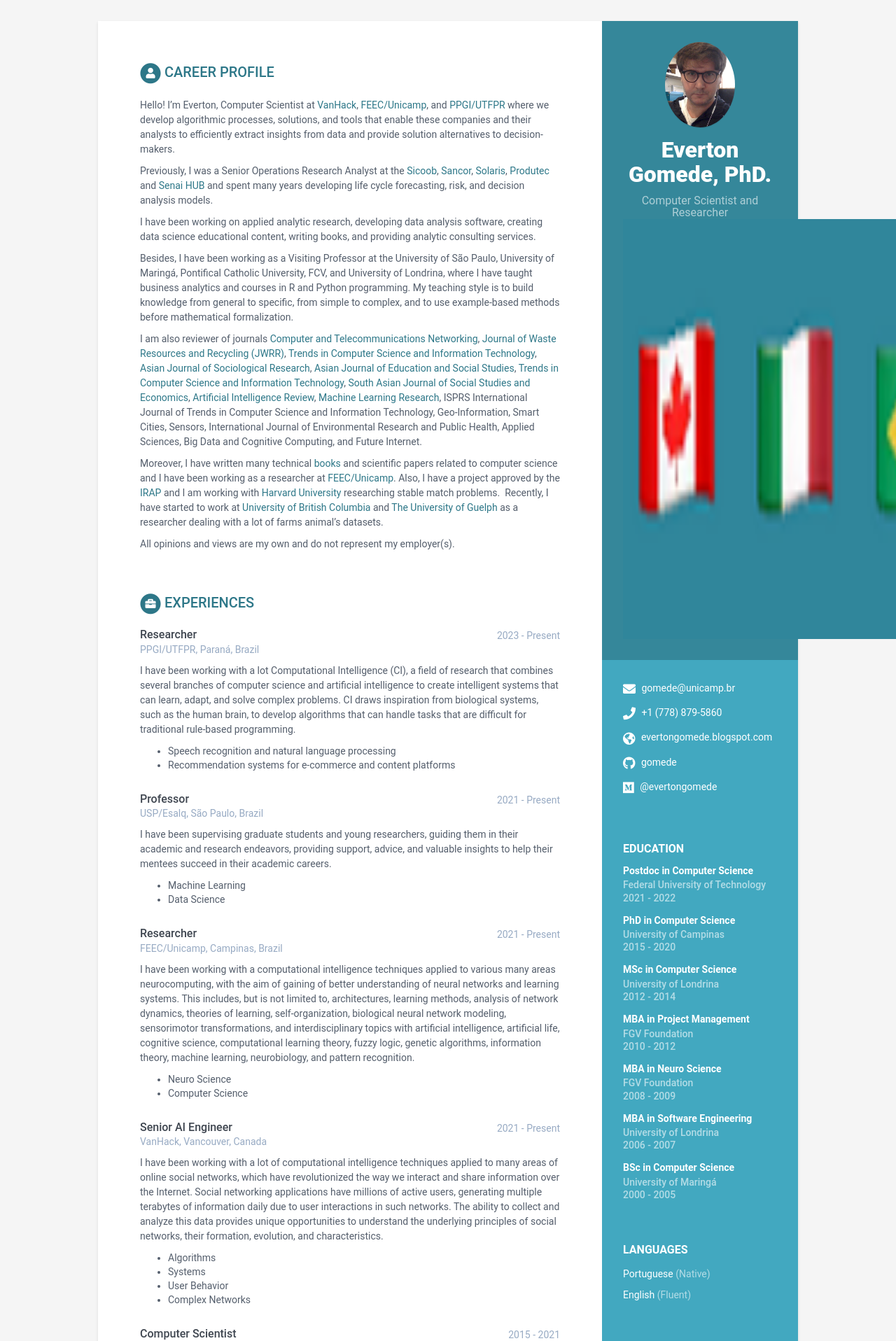
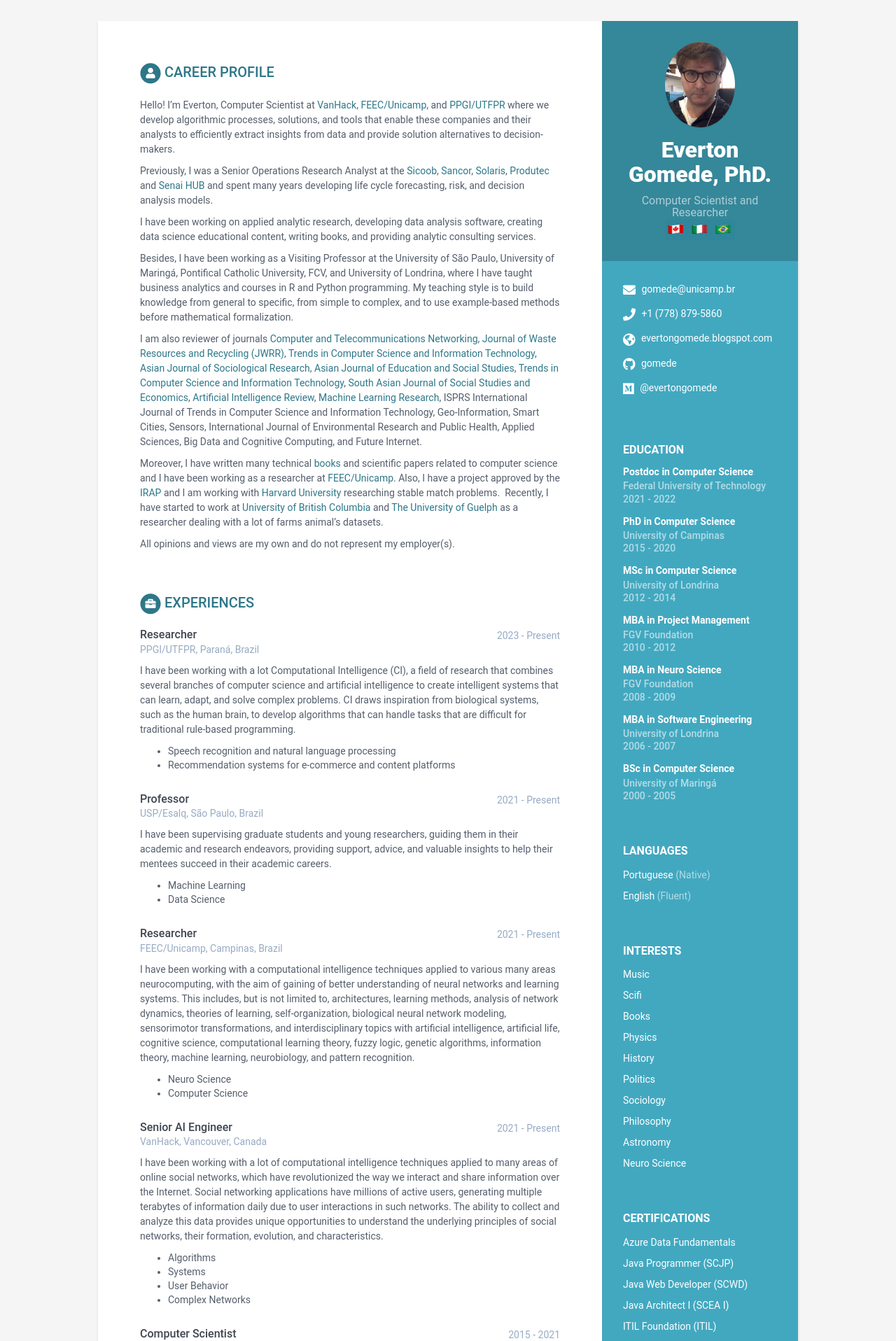
Before and after one commit to gomede/gomede.github.io, a Jekyll site: the page built from index.html, in a window 1280 px wide. Shown: the top 1916 px of the page at 70% size. Built offline with Jekyll 4.4.1, drawn with Linux system fonts in a browser that asks for light colours.

Commit message:
Update sidebar.html

```diff
--- a/_includes/sidebar.html
+++ b/_includes/sidebar.html
@@ -15,7 +15,7 @@
     <h3 class="tagline">{{ sidebar.tagline }}</h3>
     {% endif %}
 
-    <img width="500" height="600" src="{{ site.baseurl }}/assets/images/{{ sidebar.flags }}" alt="profile picture" />
+    <img width="100" height="30" src="{{ site.baseurl }}/assets/images/{{ sidebar.flags }}" alt="profile picture" />
 
   </div><!--//profile-container-->
 
```
